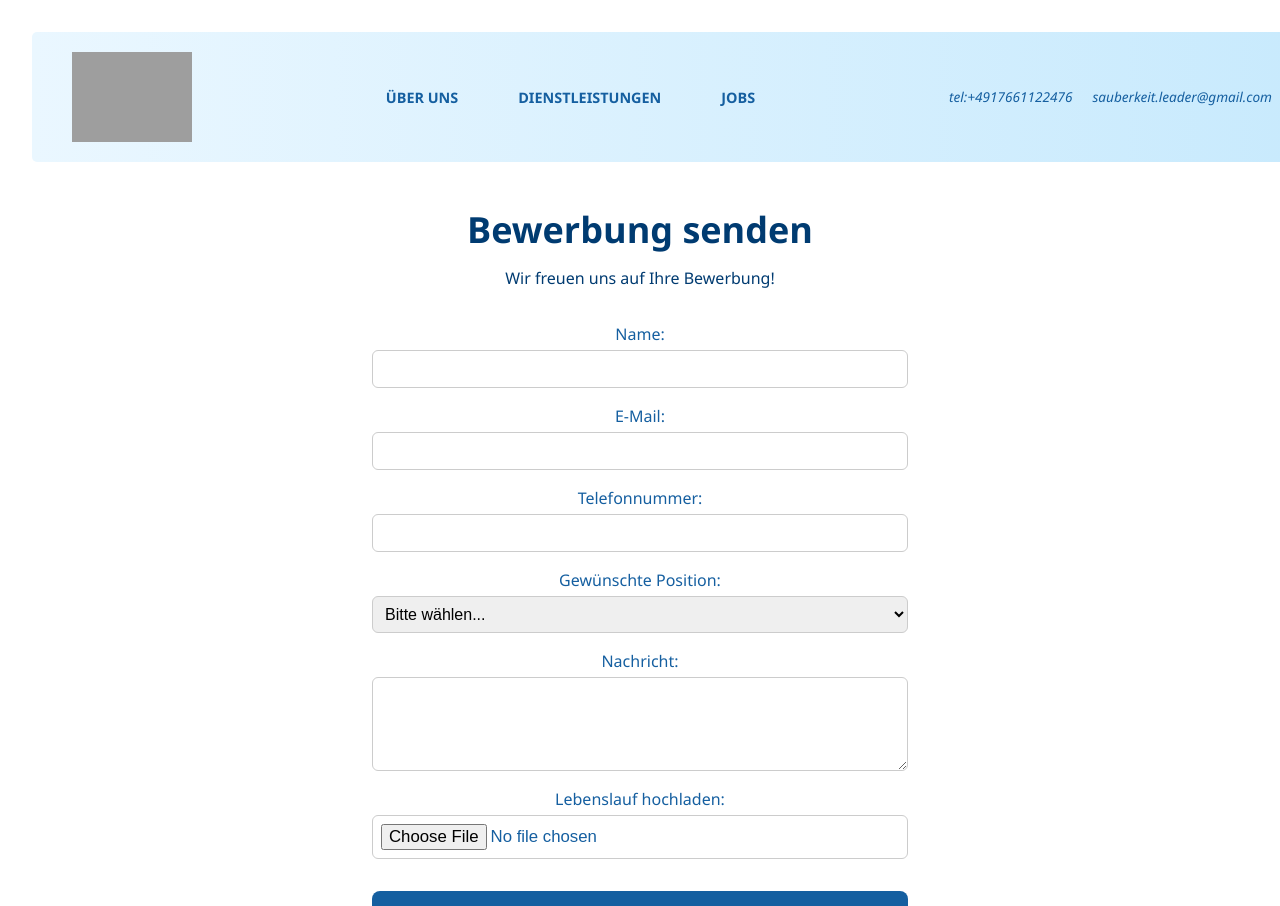
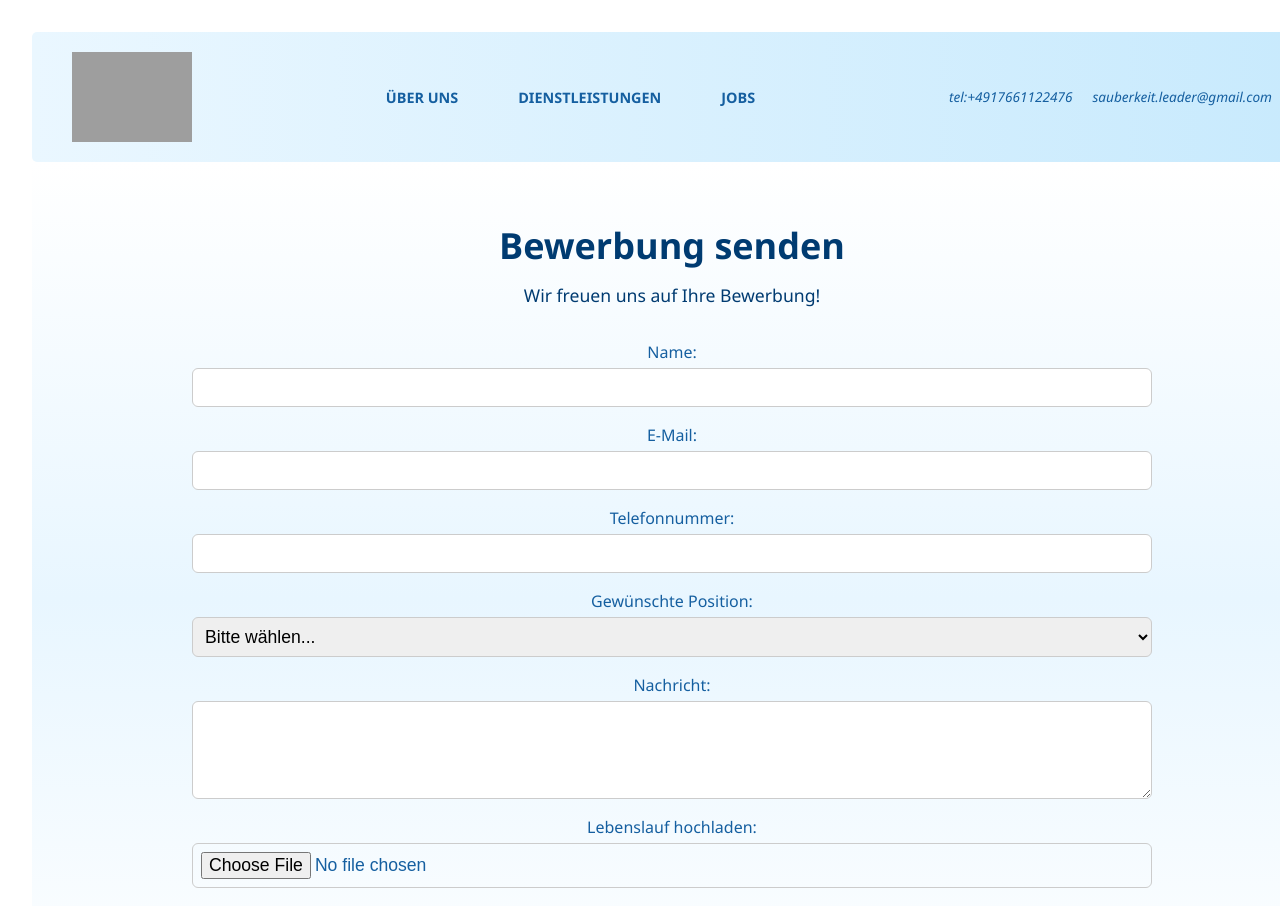
Before and after one commit to alina-vitiuk/Reinigungsfirma, a React (Vite) app: page /resume in a window 1280 px wide. Shown: the top 906 px of the page. Built offline with nearby package versions, Linux system fonts and the light colour scheme; grey boxes are pictures that could not be loaded.

Commit message:
fixed css resume

```diff
--- a/src/pages/JobDetails/JobDetails.module.css
+++ b/src/pages/JobDetails/JobDetails.module.css
@@ -45,7 +45,7 @@
 
 .list {
   padding-left: 0;
-  margin: 0;
+  /* margin: 0; */
   list-style-position: outside;
 }
 
@@ -56,7 +56,6 @@
   font-size: 1rem;
 }
 
-/* Кнопки */
 .buttonGroup {
   display: flex;
   flex-direction: column;
@@ -100,8 +99,6 @@
 .actionButtonOutline:hover {
   background-color: #e6f1fb;
 }
-
-/* ====================== MEDIA ======================= */
 
 /* Tablet (≥768px) */
 @media (min-width: 768px) {
--- a/src/pages/Resume/Resume.module.css
+++ b/src/pages/Resume/Resume.module.css
@@ -1,21 +1,16 @@
+/* ========== BASE: Mobile First ========== */
 .bewerbung {
-  max-width: 600px;
+  width: 320px;
   margin: 0 auto;
   padding: 2rem 1rem;
   font-family: "Segoe UI", sans-serif;
+  background: linear-gradient(to bottom, #ffffff 0%, #e8f6ff 50%, #ffffff 100%);
   color: #003b71;
-}
-
-select {
-  padding: 0.5rem;
-  font-size: 1rem;
-  border-radius: 6px;
-  border: 1px solid #ccc;
-  margin-top: 0.25rem;
+  box-sizing: border-box;
 }
 
 h1 {
-  font-size: 2rem;
+  font-size: 1.75rem;
   margin-bottom: 1rem;
   text-align: center;
 }
@@ -23,6 +18,7 @@ h1 {
 p {
   text-align: center;
   margin-bottom: 2rem;
+  font-size: 1rem;
 }
 
 .form {
@@ -36,15 +32,19 @@ label {
   color: #155fa0;
   display: flex;
   flex-direction: column;
+  font-size: 0.95rem;
 }
 
 input,
-textarea {
+textarea,
+select {
   padding: 0.5rem;
   font-size: 1rem;
   border: 1px solid #ccc;
   border-radius: 6px;
   margin-top: 0.25rem;
+  width: 100%;
+  box-sizing: border-box;
 }
 
 button {
@@ -56,6 +56,9 @@ button {
   border-radius: 8px;
   cursor: pointer;
   margin-top: 1rem;
+  margin-left: auto;
+  margin-right: auto;
+  width: 100%;
 }
 
 button:hover {
@@ -64,19 +67,57 @@ button:hover {
 
 @media (min-width: 768px) {
   .bewerbung {
+    width: 780px;
     padding: 3rem 2rem;
+  }
+
+  h1 {
+    font-size: 2rem;
+  }
+
+  p {
+    font-size: 1.05rem;
+  }
+
+  label {
+    font-size: 1rem;
+  }
+
+  input,
+  textarea,
+  select {
+    font-size: 1.05rem;
+  }
+
+  button {
+    font-size: 1.05rem;
+    width: auto;
+    align-self: flex-start;
+  }
+}
+
+@media (min-width: 1280px) {
+  .bewerbung {
+    width: 1280px;
+    padding: 4rem 10rem;
   }
 
   h1 {
     font-size: 2.25rem;
   }
 
+  p {
+    font-size: 1.1rem;
+  }
+
   input,
-  textarea {
-    font-size: 1.05rem;
+  textarea,
+  select {
+    font-size: 1.1rem;
   }
 
   button {
-    font-size: 1.05rem;
+    font-size: 1.1rem;
+    padding: 0.85rem 2rem;
   }
 }
```
